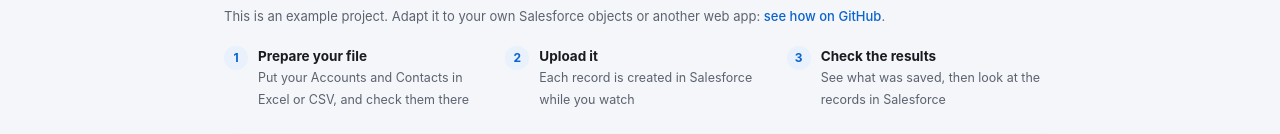
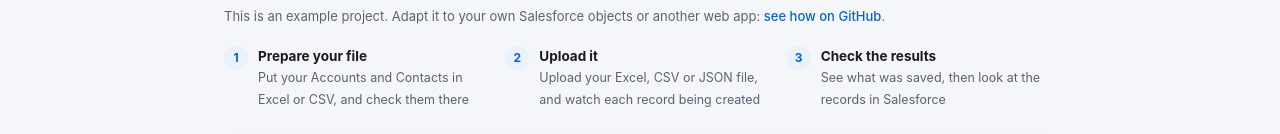
Before and after one commit to juliavasan/browser_double_entry, a browser extension: page extension/app.html in a window 1280 px wide. Shown: the part 183-317 px from the top of the page. Drawn offline with Linux system fonts and the light colour scheme.

Commit message:
Mention JSON in step 2

```diff
--- a/extension/app.html
+++ b/extension/app.html
@@ -35,7 +35,7 @@
       </p>
       <ol class="steps">
         <li><span class="step-num">1</span><div><strong>Prepare your file</strong><span>Put your Accounts and Contacts in Excel or CSV, and check them there</span></div></li>
-        <li><span class="step-num">2</span><div><strong>Upload it</strong><span>Each record is created in Salesforce while you watch</span></div></li>
+        <li><span class="step-num">2</span><div><strong>Upload it</strong><span>Upload your Excel, CSV or JSON file, and watch each record being created</span></div></li>
         <li><span class="step-num">3</span><div><strong>Check the results</strong><span>See what was saved, then look at the records in Salesforce</span></div></li>
       </ol>
     </section>
```
